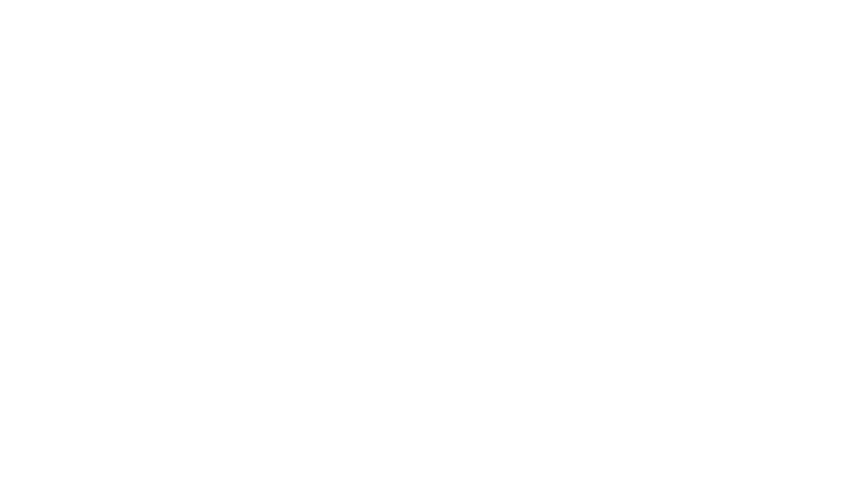
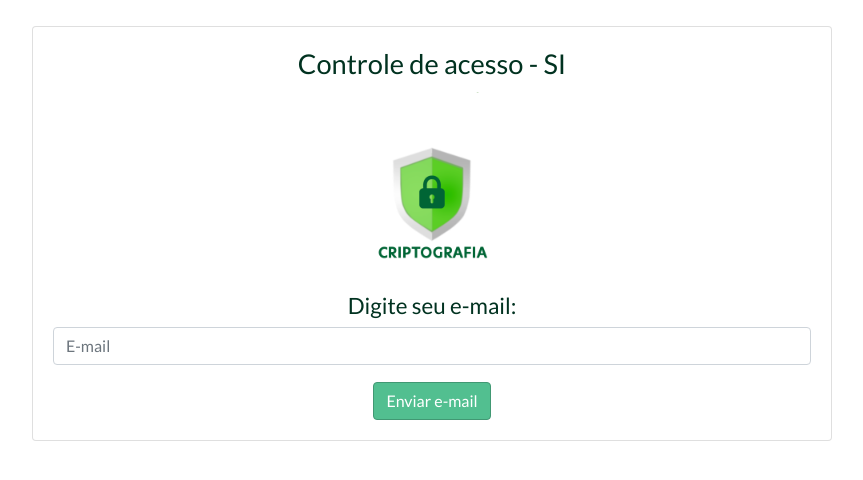
Before and after one commit to luiz250800/criptografia, a React (Create React App) app: page /forgotPassword in a window 1280 px wide. Shown: the top 480 px of the page, without its empty margins (208-1071 px from the left). Built offline with nearby package versions, Linux system fonts and the light colour scheme.

Commit message:
Inserindo funcionalidade de esqueci minha senha

```diff
--- /dev/null
+++ b/src/pages/ForgotPassword/index.tsx
@@ -0,0 +1,47 @@
+import './styles.css';
+
+import CardBody from '../../components/CardBody'
+import api from "../../services/api";
+
+function ForgotPassword() {
+    async function forgotPassword(e: any) {
+        e.preventDefault();
+
+        const emailInput = document.getElementById('email') as HTMLInputElement;
+        const email = emailInput.value;
+
+        if (email) {
+          await api.post('/email', {
+            email
+          }).then((response) => {
+            const data = response.data;
+            if(data) {
+                alert('E-mail enviado para refazer senha.')
+            } else {
+                alert('E-mail não encontrado em nosso sistema.')
+            }
+          }).catch(() => {
+          })
+        } else {
+          alert('Preencha todos os campos')
+        }
+      }
+
+    return (
+        <CardBody label="Controle de acesso - SI">
+            <form onSubmit={forgotPassword} className="text-center">
+            <div className="content">
+                <div className="mb-3">
+                    <label className="form-label">Digite seu e-mail:</label>
+                    <input type="text" className="form-control mg-auto" id="email" placeholder="E-mail"></input>
+                </div>
+            </div>
+            <div>
+                <button type="submit" className="btn btn-success button">Enviar e-mail</button>
+            </div>
+            </form>
+        </CardBody>
+    )
+}
+
+export default ForgotPassword;
--- a/src/pages/Index/index.tsx
+++ b/src/pages/Index/index.tsx
@@ -30,7 +30,7 @@ function Index() {
         e.preventDefault();
 
         await api.post('/email', {
-            email: email
+            email
         }).then((response) => {
             const data = response.data;
             if(data) {
--- a/src/pages/Login/index.tsx
+++ b/src/pages/Login/index.tsx
@@ -40,12 +40,15 @@ function Login() {
             <div className="content">
                 <div className="mb-3">
                     <label className="form-label">Digite seu e-mail:</label>
+                    </div>
                     <input type="email" className="form-control" id="nmEmail" placeholder="E-mail"></input>
-                </div>
+
                 <div className="mb-3">
                     <label className="form-label">Digite sua senha:</label>
                     <input type="password" className="form-control" id="nmPassword" placeholder="Senha"></input>
-                    <a href="/register" className="form-text  link-register">Não possui login? Cadastre-se!</a>
+                    <div className="d-flex justify-content-between">
+                      <a href="/register" className="form-text link-register">Não possui login? Cadastre-se!</a><a href="/forgotPassword" className="form-text link-register">Esqueceu sua senha?</a>
+                    </div>
                 </div>
             </div>
             <div className="text-center">
--- a/src/pages/Login/styles.css
+++ b/src/pages/Login/styles.css
@@ -22,3 +22,7 @@
 .content > div{
     font: 500 1.2rem Lato !important;
 }
+
+a {
+    font: 500 1.2rem Lato !important;
+}
--- a/src/routes.tsx
+++ b/src/routes.tsx
@@ -5,6 +5,7 @@ import Login from './pages/Login';
 import Register from './pages/Register';
 import CodeConfirmRegister from './pages/CodeConfirmRegister';
 import RegisterPassword from './pages/RegisterPassword';
+import ForgotPassword from './pages/ForgotPassword';
 import Index from './pages/Index';
 
 function Routes() {
@@ -15,6 +16,7 @@ function Routes() {
         <Route path="/confirmRegister" exact component={CodeConfirmRegister} />
         <Route path="/registerPassword" exact component={RegisterPassword} />
         <Route path="/index" exact component={Index} />
+        <Route path="/forgotPassword" exact component={ForgotPassword} />
         </BrowserRouter>
     );
 }
```
Also changed, not shown: src/pages/ForgotPassword/styles.css (added).
